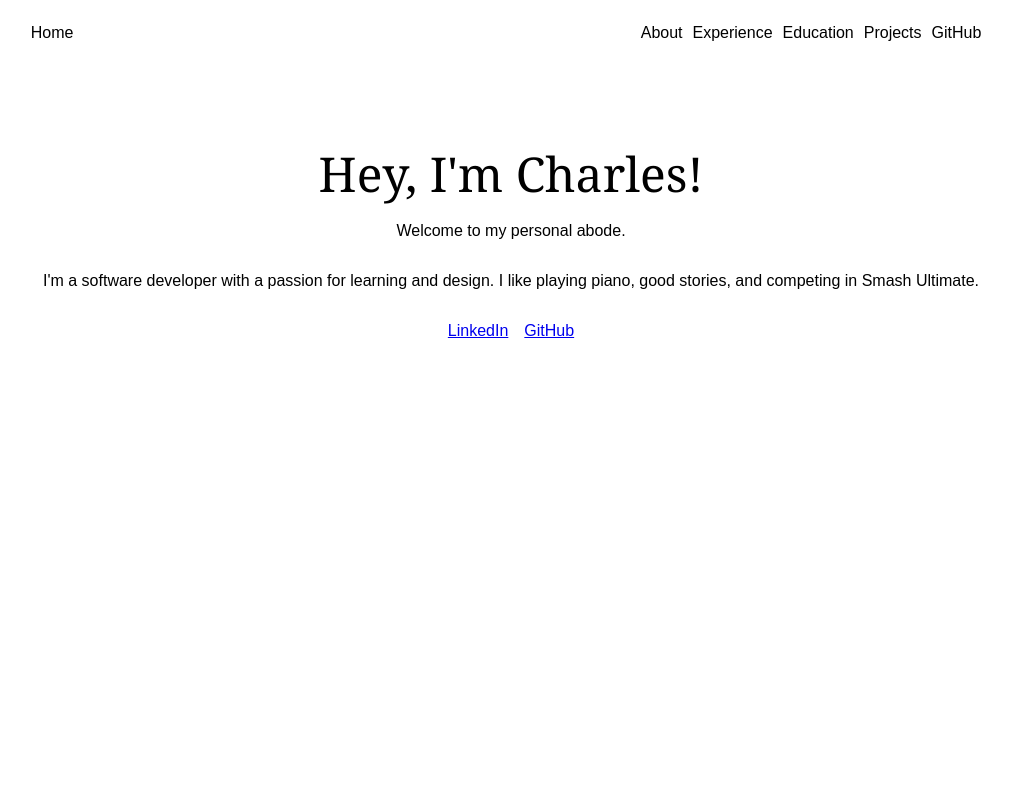
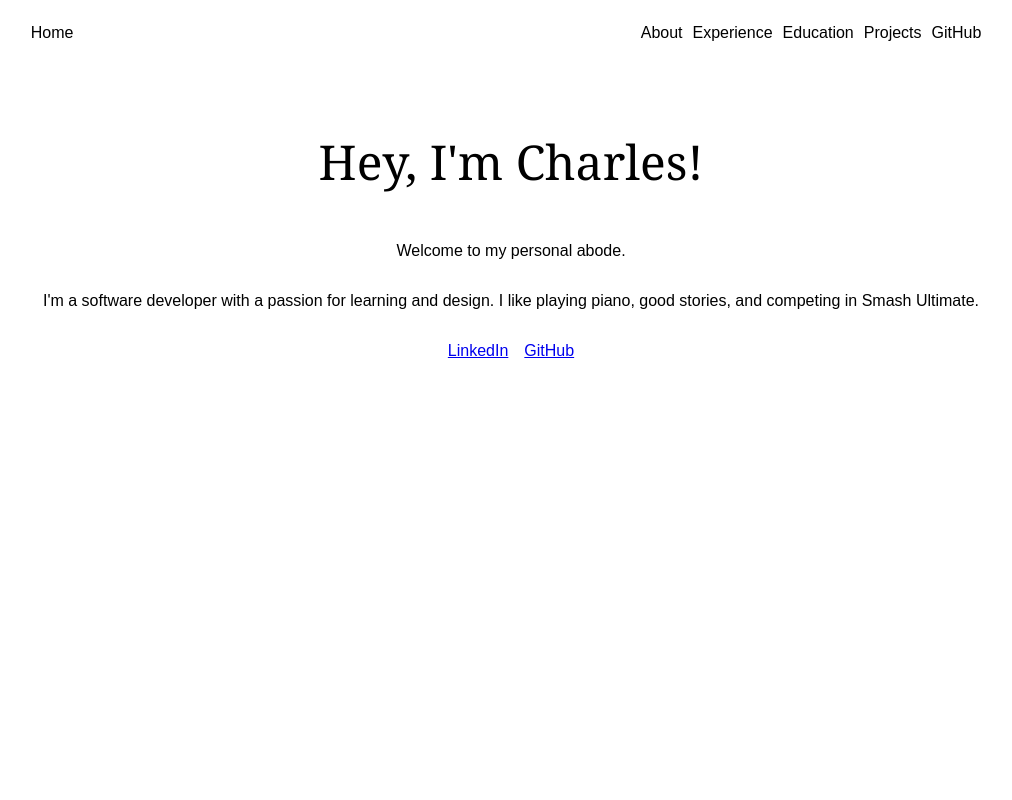
Before and after one commit to Marasy8/portfolio-website, a React (Create React App) app: page / in a window 1280 px wide. Shown: the top 800 px of the page, without its empty margins (129-1141 px from the left). Built offline with nearby package versions, Linux system fonts and the light colour scheme.

Commit message:
modified padding sizes

```diff
--- a/src/App.css
+++ b/src/App.css
@@ -14,7 +14,7 @@ This file is specifically for the App.js component and for styling things within
   display: flex;
   flex-direction: column;
   align-items: center;
-  padding-top: 5%;
+  padding-top: 4%;
   flex-shrink: 0;
 }
 
@@ -26,4 +26,5 @@ This file is specifically for the App.js component and for styling things within
 .top-name {
   font-family:'Georgia';
   font-size: 48px;
+  padding-bottom: 32px;
 }
```
